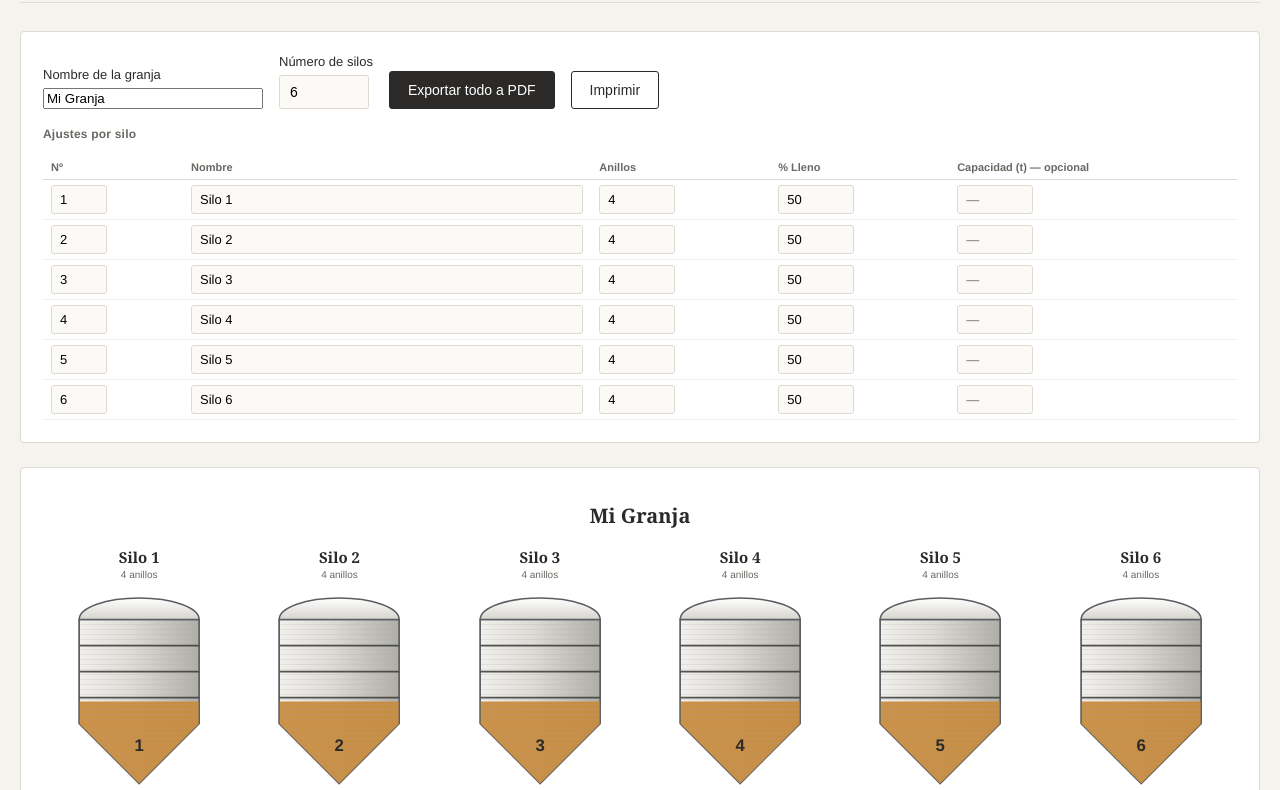
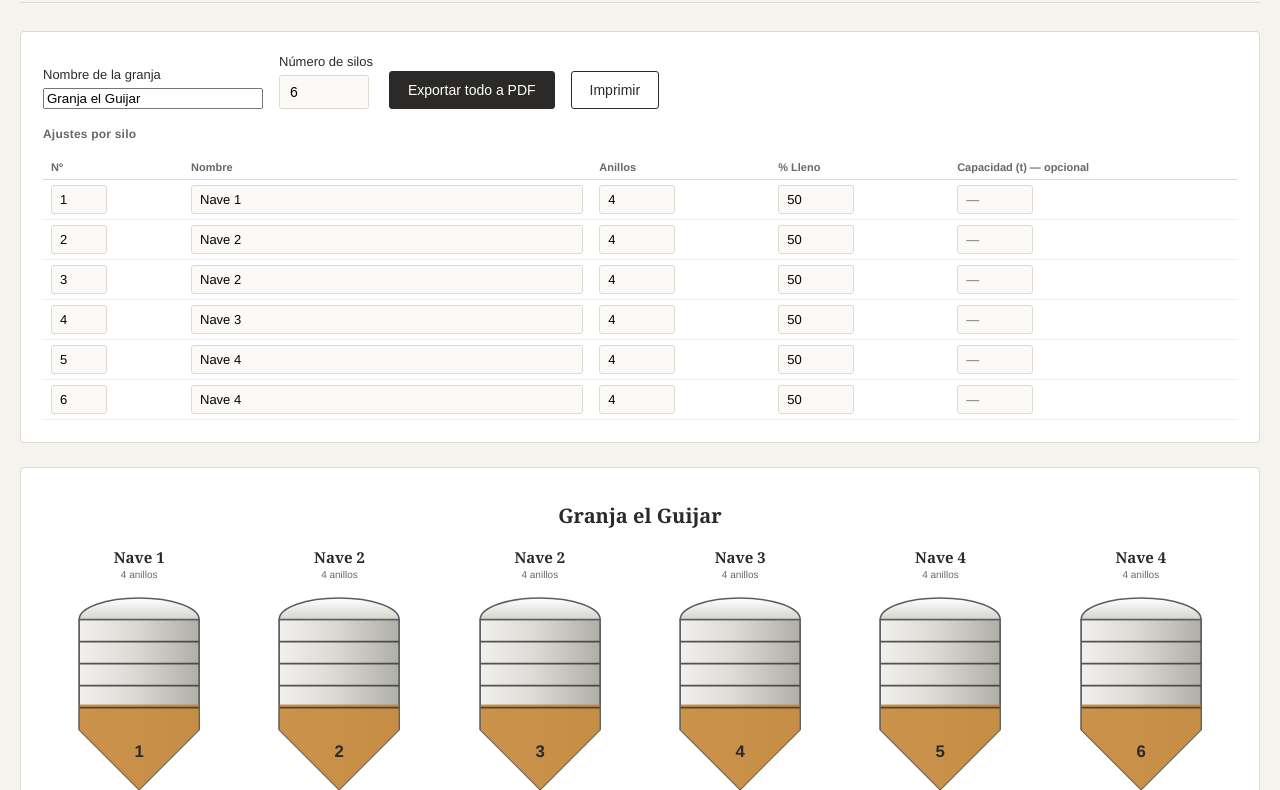
Before and after one commit to janero89/silos, a plain HTML site: page index.html in a window 1280 px wide. Shown: the part 84-874 px from the top of the page. Drawn offline with nearby package versions, Linux system fonts and the light colour scheme.

Commit message:
Update index.html

```diff
--- a/index.html
+++ b/index.html
@@ -197,7 +197,7 @@
 
   <header>
     <div>
-      <h1 id="farmTitle">Mi Granja</h1>
+      <h1 id="farmTitle">Granja el Guijar</h1>
     </div>
   </header>
 
@@ -205,7 +205,7 @@
     <div class="top-row">
       <div class="field-inline" style="min-width:220px;">
         <label for="farmName">Nombre de la granja</label>
-        <input type="text" id="farmName" value="Mi Granja" style="width:100%;" />
+        <input type="text" id="farmName" value="Granja el Guijar" style="width:100%;" />
       </div>
       <div class="field-inline">
         <label for="numSilos">Número de silos</label>
@@ -232,7 +232,7 @@
 
   <div class="stage">
     <div id="capture-area">
-      <div class="capture-title" id="captureTitle">Mi Granja</div>
+      <div class="capture-title" id="captureTitle">Granja el Guijar</div>
       <div class="silos-grid" id="silosGrid"></div>
     </div>
   </div>
@@ -258,10 +258,12 @@
 
   let configs = [];
 
+  const defaultNaveNames = ['Nave 1', 'Nave 2', 'Nave 2', 'Nave 3', 'Nave 4', 'Nave 4'];
+
   function defaultConfig(idx){
     return {
       id: String(idx + 1),
-      name: 'Silo ' + (idx + 1),
+      name: defaultNaveNames[idx] || ('Silo ' + (idx + 1)),
       rings: 4,
       fill: 50,
       capacity: ''
@@ -300,8 +302,10 @@
     const fillPct = Math.min(100, Math.max(0, parseInt(cfg.fill, 10) || 0));
 
     const bodyWidth = 120;
-    const ringH = 26;
-    const bodyHeight = ringH * numRings;
+    const ringH = 22;
+    // "anillos" = nº de líneas separadoras visibles en el cuerpo del silo
+    const numBands = numRings + 1;
+    const bodyHeight = ringH * numBands;
     const coneH = 60;
     const domeH = bodyWidth * 0.18;
     const marginTop = domeH + 10;
@@ -326,20 +330,9 @@
     const domePath = `M ${x1} ${yBodyTop} A ${bodyWidth / 2} ${domeH} 0 0 1 ${x2} ${yBodyTop} L ${x2} ${yBodyTop} L ${x1} ${yBodyTop} Z`;
 
     let ringLines = '';
-    for (let i = 1; i < numRings; i++){
+    for (let i = 1; i <= numRings; i++){
       const y = yBodyTop + i * ringH;
       ringLines += `<line x1="${x1}" y1="${y}" x2="${x2}" y2="${y}" stroke="#3A3835" stroke-width="1.6" opacity="0.85"/>`;
-    }
-
-    let corrugation = '';
-    const step = 5;
-    for (let y = yBodyTop + step; y < yBodyBottom; y += step){
-      corrugation += `<line x1="${x1}" y1="${y}" x2="${x2}" y2="${y}" stroke="#A9A79F" stroke-width="0.5" opacity="0.4"/>`;
-    }
-    for (let y = yBodyBottom + step; y < tipY; y += step){
-      const ratio = (tipY - y) / coneH;
-      const hw = (bodyWidth / 2) * ratio;
-      corrugation += `<line x1="${xCenter - hw}" y1="${y}" x2="${xCenter + hw}" y2="${y}" stroke="#A9A79F" stroke-width="0.5" opacity="0.35"/>`;
     }
 
     const siloId = cfg.id || '';
@@ -359,7 +352,6 @@
         </defs>
         <path d="${bodyOutline}" fill="url(#steelGrad-${gradId})" stroke="#5A5D62" stroke-width="1.5"/>
         ${fillPath ? `<path d="${fillPath}" fill="${color}" stroke="none" opacity="0.92"/>` : ''}
-        ${corrugation}
         ${ringLines}
         <path d="${domePath}" fill="url(#domeGrad-${gradId})" stroke="#5A5D62" stroke-width="1.5"/>
         <line x1="${x1}" y1="${yBodyTop}" x2="${x1}" y2="${yBodyBottom}" stroke="#5A5D62" stroke-width="1"/>
@@ -410,7 +402,7 @@
   }
 
   farmNameInput.addEventListener('input', () => {
-    const name = farmNameInput.value || 'Mi Granja';
+    const name = farmNameInput.value || 'Granja el Guijar';
     farmTitle.textContent = name;
     captureTitle.textContent = name;
   });
```
